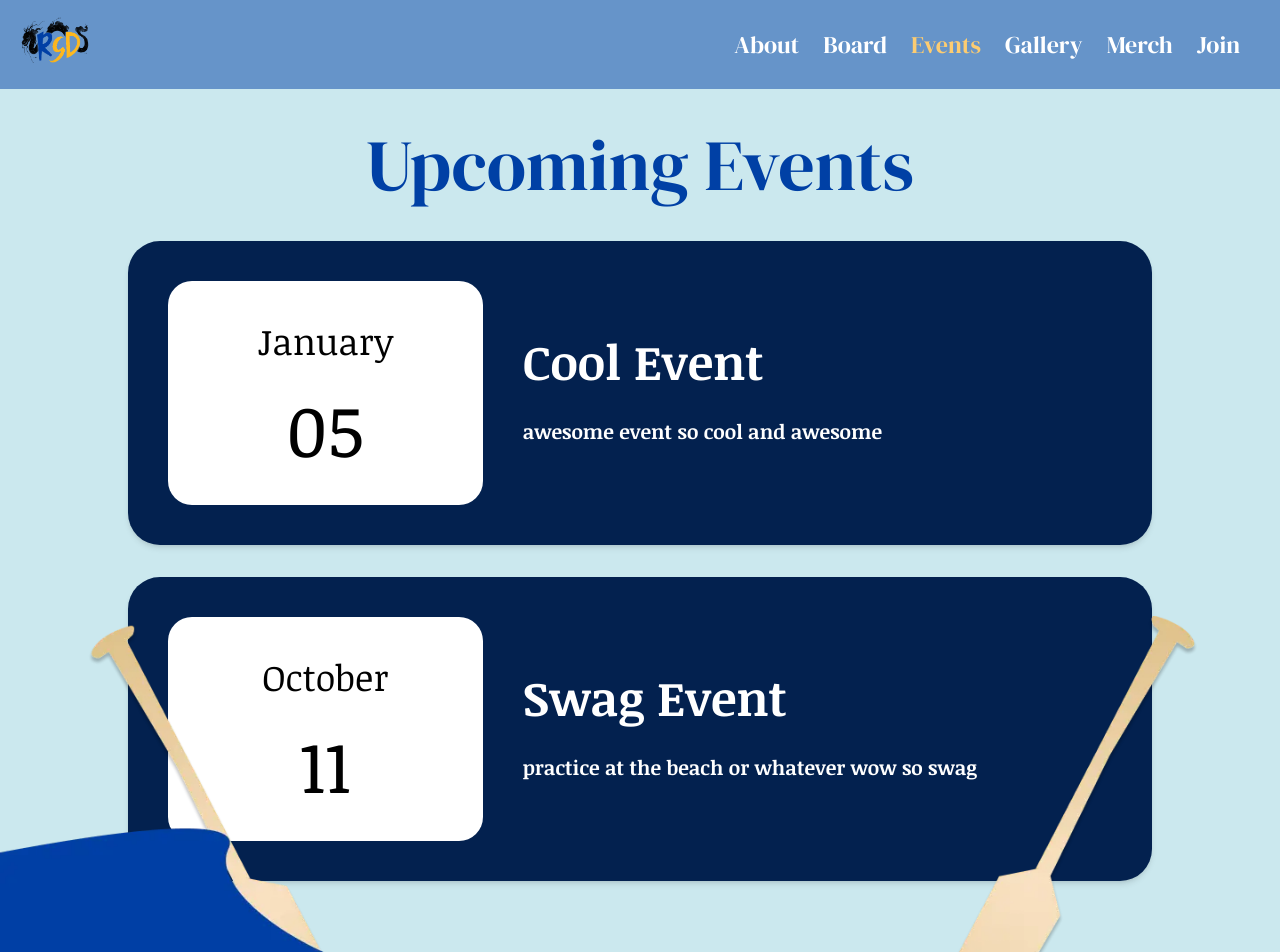
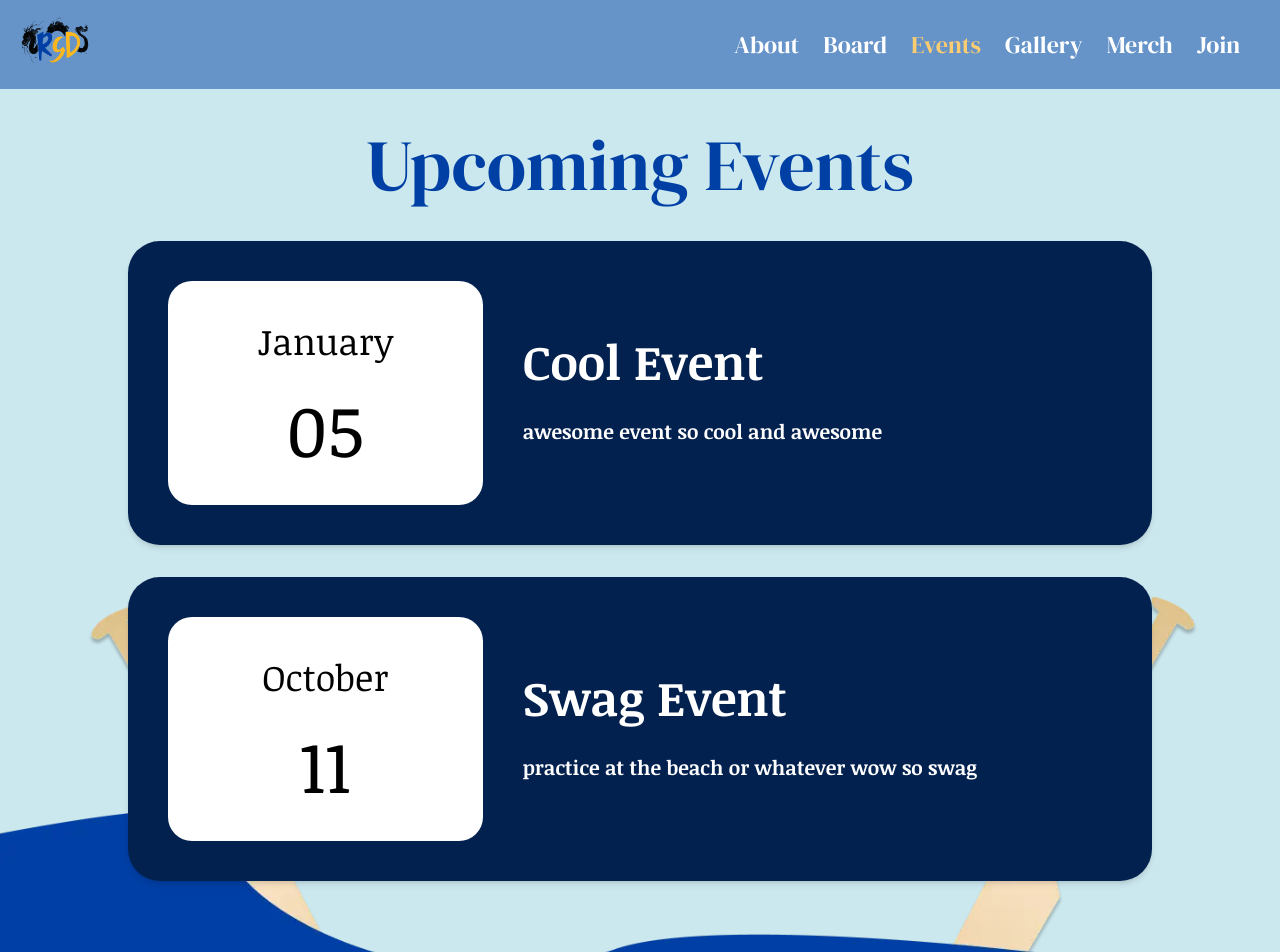
Before and after one commit to acm-ucr/rsd-website, a Next.js app: page /events in a window 1280 px wide. Shown: the top 952 px of the page. Built offline with nearby package versions, Linux system fonts and the light colour scheme.

Commit message:
animate upcoming events

```diff
--- a/src/app/events/page.tsx
+++ b/src/app/events/page.tsx
@@ -1,3 +1,5 @@
+"use client";
+import { motion } from "motion/react";
 import Image from "next/image";
 import UpcomingCard from "@/components/events/UpcomingCard";
 import Header from "@/components/Header";
@@ -24,8 +26,14 @@ const UpcomingEventsInfo = [
 const Events = () => {
   return (
     <div className="flex w-full max-w-screen flex-col items-center overflow-hidden">
-      <div className="relative flex w-full flex-col items-center">
-        <Header text="Upcoming Events" />
+      <Header text="Upcoming Events" />
+      <motion.div
+        initial={{ opacity: 0, y: 40 }}
+        whileInView={{ opacity: 1, y: 0 }}
+        transition={{ duration: 0.8 }}
+        viewport={{ once: true }}
+        className="relative flex w-full flex-col items-center"
+      >
         <div className="mb-16 flex flex-wrap justify-center gap-y-8">
           {UpcomingEventsInfo.map(({ Month, Date, Name, Desc }, index) => (
             <UpcomingCard
@@ -40,9 +48,9 @@ const Events = () => {
         <Image
           src={EventsWave}
           alt="Waves with Oars"
-          className="absolute bottom-0 hidden w-screen object-fill md:-bottom-[13%] md:block"
+          className="absolute bottom-0 -z-10 hidden w-screen object-fill md:-bottom-[13%] md:block"
         />
-      </div>
+      </motion.div>
 
       <div className="relative flex w-full max-w-screen flex-col items-center pb-20 md:mt-40">
         <Header text="Past Events" />
--- a/src/components/events/UpcomingCard.tsx
+++ b/src/components/events/UpcomingCard.tsx
@@ -1,3 +1,6 @@
+"use client";
+import { motion } from "motion/react";
+
 interface ComponentProps {
   month: string;
   date: string;
@@ -7,7 +10,12 @@ interface ComponentProps {
 
 const UpcomingCard = ({ month, date, name, desc }: ComponentProps) => {
   return (
-    <div className="bg-rsd-dark-blue font-rsd-alt flex h-1/2 w-11/12 justify-center rounded-4xl p-10 text-white shadow-md md:w-4/5">
+    <motion.div
+      initial={{ opacity: 0, y: 5 }}
+      whileInView={{ opacity: 1, y: 0 }}
+      transition={{ duration: 0.7, delay: 0.5 }}
+      className="bg-rsd-dark-blue font-rsd-alt flex h-1/2 w-11/12 justify-center rounded-4xl p-10 text-white shadow-md md:w-4/5"
+    >
       <div className="flex w-2/5 shrink-0 flex-col items-center justify-center gap-y-8 rounded-3xl bg-white p-4 text-center text-black md:w-1/3 md:p-10">
         <div className="text-2xl md:text-4xl">{month}</div>
         <div className="text-5xl md:text-7xl">{date}</div>
@@ -16,7 +24,7 @@ const UpcomingCard = ({ month, date, name, desc }: ComponentProps) => {
         <div className="text-xl font-bold md:text-5xl">{name}</div>
         <div className="text-sm font-bold md:text-xl">{desc}</div>
       </div>
-    </div>
+    </motion.div>
   );
 };
 
```
